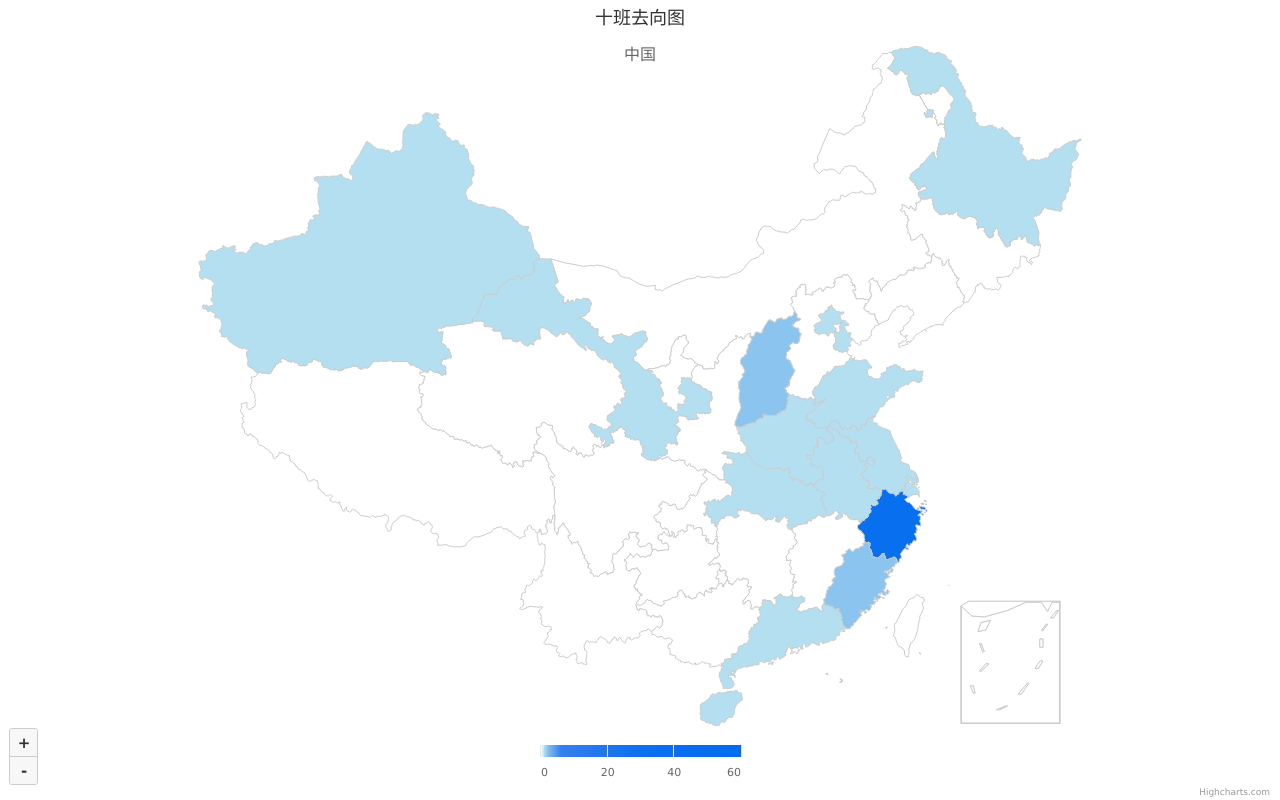
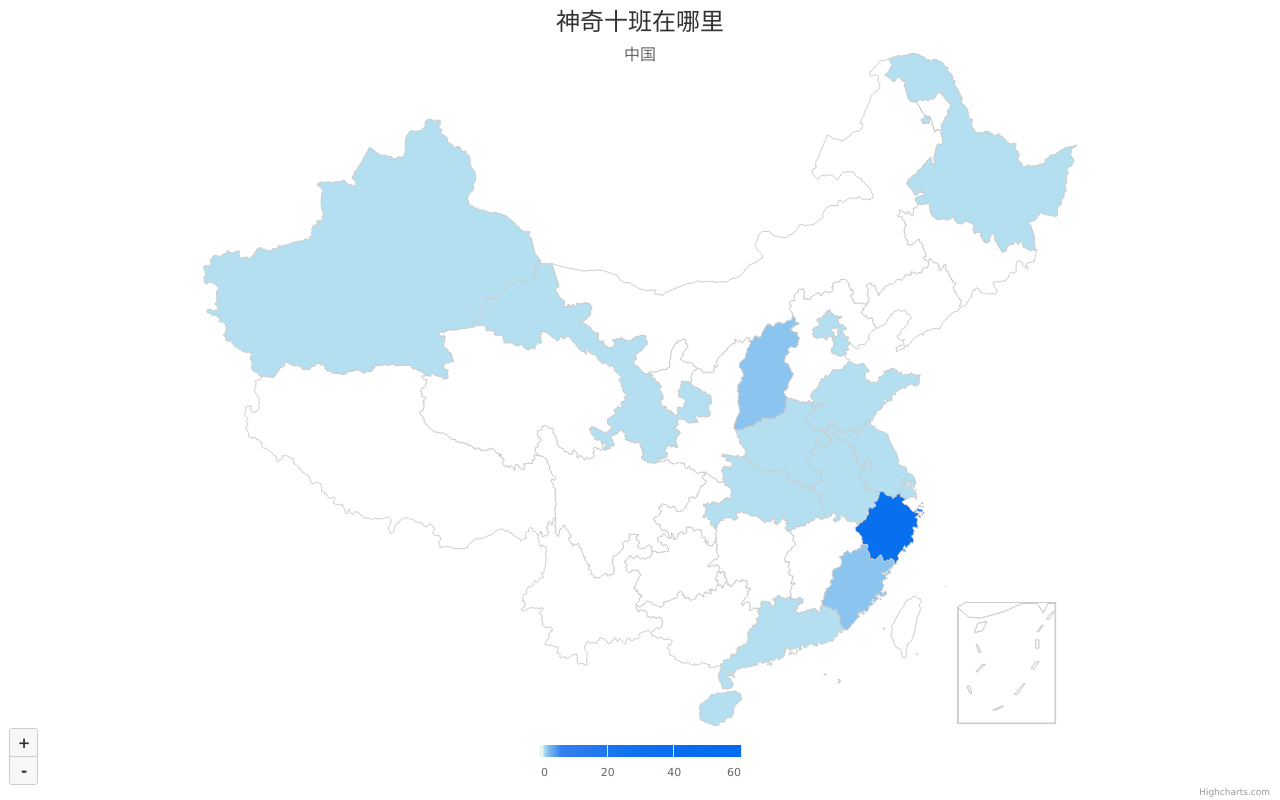
Before and after one commit to SunsonMiddleSchool/2018class10-Graduation-Map, a plain HTML site: page index.html in a window 1280 px wide. Drawn offline with Linux system fonts and the light colour scheme.

Commit message:
没改啥

```diff
--- a/index.html
+++ b/index.html
@@ -2,7 +2,7 @@
 <html>
 <head>
     <meta charset='UTF-8'>
-    <title>十班毕业去向</title>
+    <title>神奇十班在哪里</title>
 </head>
 <body style='margin: 0'>
 <div id='map' style='width:100vw;height: 100vh;'></div>
@@ -60,7 +60,7 @@
         // {name: '孙雯悦', city: '杭州', province: '浙江', school: '『本人不愿透露』大学'},
         {name: '汪松波', city: '南京', province: '江苏', school: '南京大学金陵学院'},
         {name: '张煜鑫', city: '乌鲁木齐', province: '新疆', school: '新疆大学'},
-        {name: '林淳悦', city: '普中', province: '山西', school: '太原理工大学'},
+        {name: '林淳悦', city: '晋中', province: '山西', school: '太原理工大学'},
         {name: '金林晖', city: '武汉', province: '湖北', school: '武汉纺织大学'},
         {name: '赵坚胜', city: '合肥', province: '安徽', school: '合肥工业大学'},
         {name: '聂凌志', city: '宁波', province: '浙江', school: '宁波工程学院'},
@@ -210,7 +210,8 @@
             },
 
             title: {
-                text: '十班去向图'
+                text: '神奇十班在哪里',
+                style: {"color": "#333333", "fontSize": "24px"}
             },
 
             subtitle: {
```
